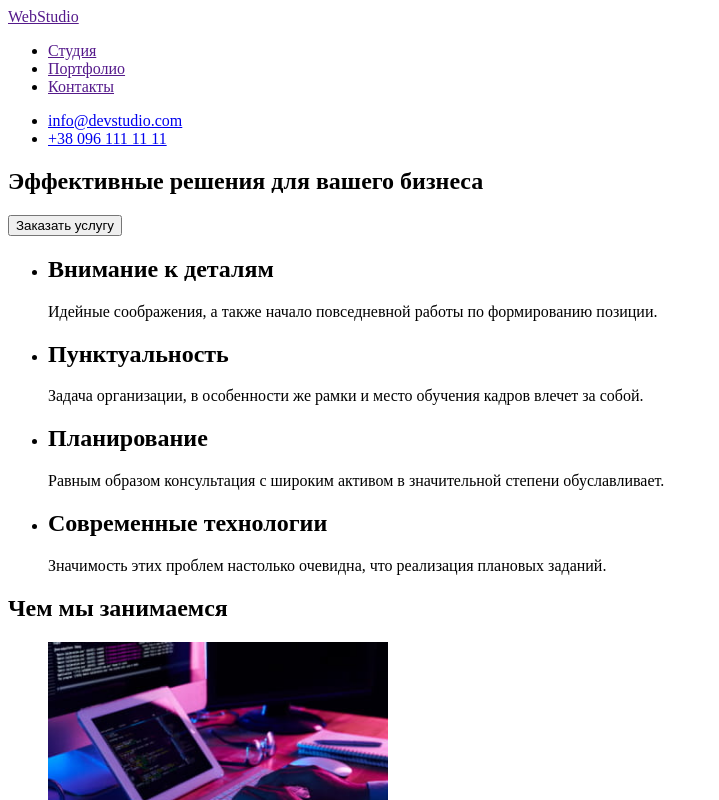
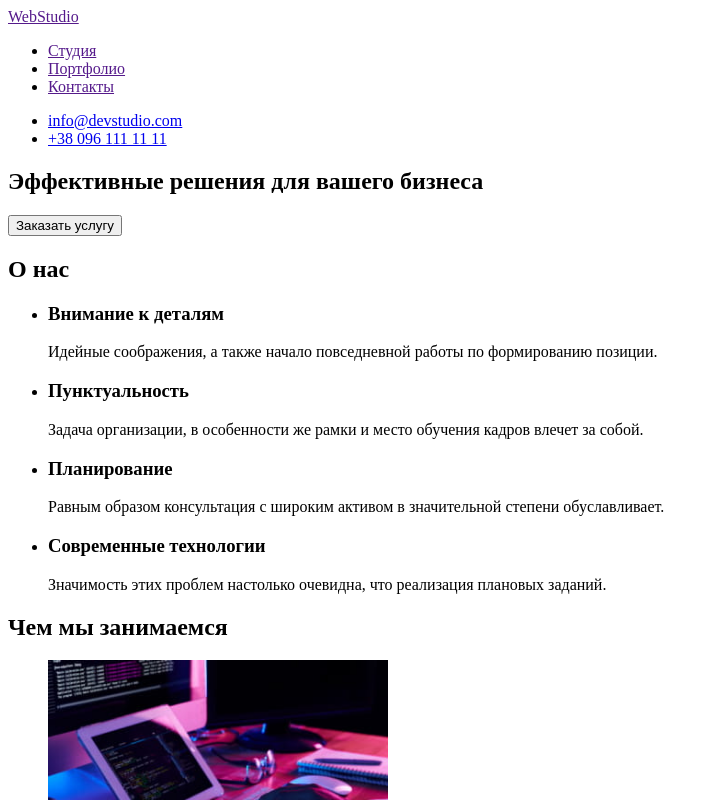
Before and after one commit to ZhiEnD1/goit-markup-hw-01, a plain HTML site: page index.html in a window 1280 px wide. Shown: the top 800 px of the page, without its empty margins (0-719 px from the left). Drawn offline with Linux system fonts and the light colour scheme.

Commit message:
changes made

```diff
--- a/index.html
+++ b/index.html
@@ -8,7 +8,6 @@
 </head>
 <body>
 <!--Navigation-->
-
     <header>
         <nav>
             <a href="">WebStudio</a>
@@ -25,29 +24,29 @@
     </header>
     <main>
         <!--Banner-->
-        <div>
-            <section>
-                <h1>Эффективные решения для вашего бизнеса</h1>
-                <button type="button">Заказать услугу</button>
-            </section>
-        </div>
+        <section>
+            <h1>Эффективные решения для вашего бизнеса</h1>
+            <button type="button">Заказать услугу</button>
+        </section>
+
         <!--About us-->
         <section>
+            <h2>О нас</h2>
             <ul>
                 <li>
-                    <h2>Внимание к деталям</h2>
+                    <h3>Внимание к деталям</h3>
                     <p>Идейные соображения, а также начало повседневной работы по формированию позиции.</p>
                 </li>
                 <li>
-                    <h2>Пунктуальность</h2>
+                    <h3>Пунктуальность</h3>
                     <p>Задача организации, в особенности же рамки и место обучения кадров влечет за собой.</p>
                 </li>
                 <li>
-                    <h2>Планирование</h2>
+                    <h3>Планирование</h3>
                     <p>Равным образом консультация с широким активом в значительной степени обуславливает.</p>
                 </li>
                 <li>
-                    <h2>Современные технологии</h2>
+                    <h3>Современные технологии</h3>
                     <p>Значимость этих проблем настолько очевидна, что реализация плановых заданий.</p>
                 </li>
             </ul>
@@ -96,8 +95,8 @@
     </main>
     <footer>
         <a href="">WebStudio</a>
-        <p>г. Киев, пр-т Леси Украинки, 26</p>
         <address>
+            <p>г. Киев, пр-т Леси Украинки, 26</p>
             <a href="mailto:info@devstudio.com">info@devstudio.com</a>
             <a href="tel:+380961111111">+38 096 111 11 11</a>
         </address>
```
